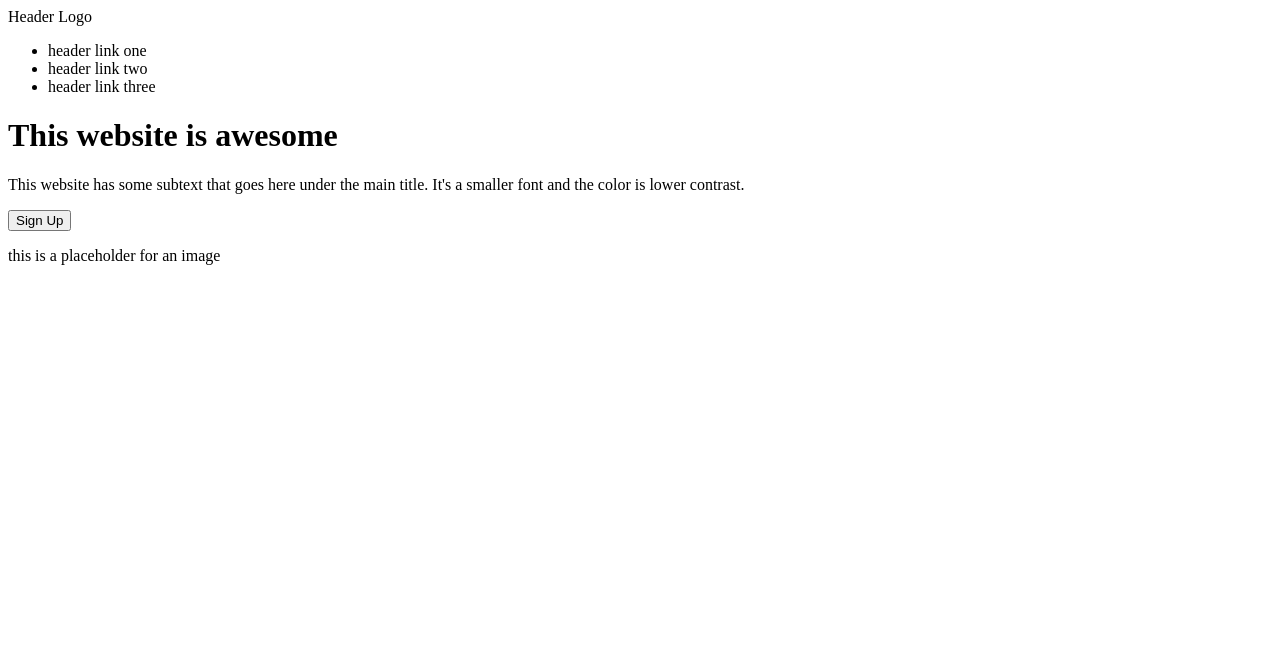
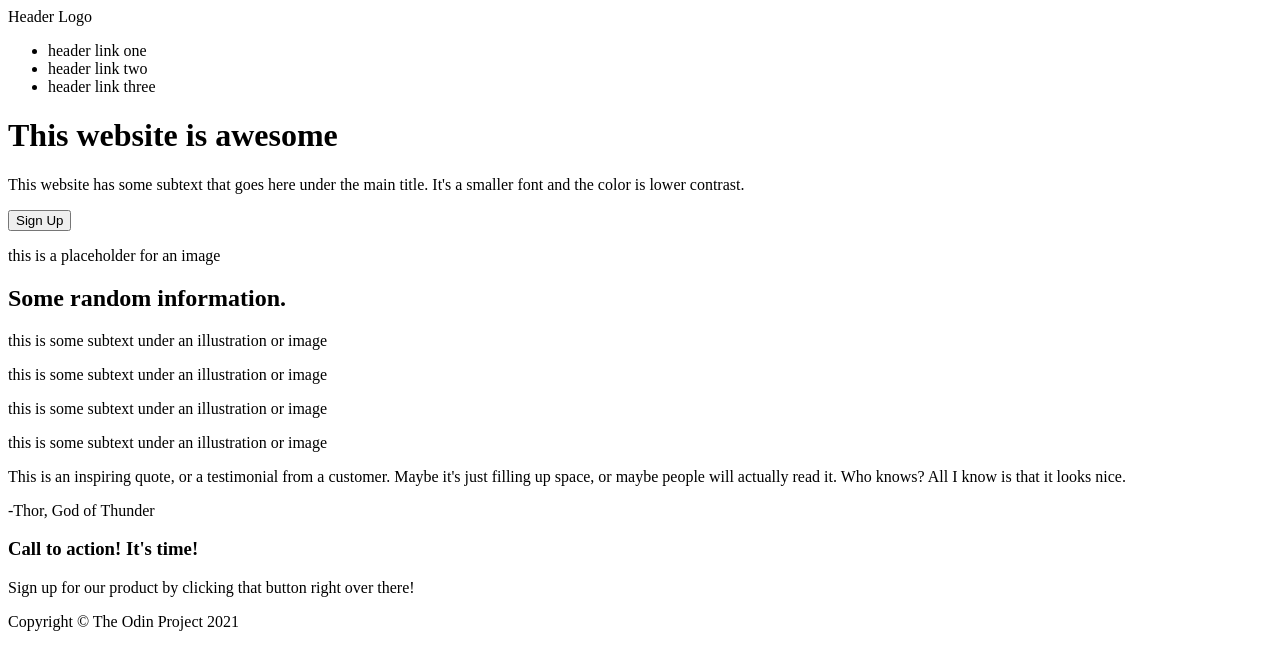
Before and after one commit to jakrogol/odin-foundations-landing-page, a plain HTML site: page index.html in a window 1280 px wide. Drawn offline with Linux system fonts and the light colour scheme.

Commit message:
Add rest of initial HTML content.

```diff
--- a/index.html
+++ b/index.html
@@ -32,11 +32,47 @@
   </div>
 
   <div class="content">
-    <div class="random-info"></div>
-    <div class="testimonials"></div>
-    <div class="call-to-action"></div>
+    <div class="random-info">
+      <h2 class="random-header">Some random information.</h2>
+      <div class="tidbit-container">
+        <div class="tidbit">
+          <div class="tidbit-image"></div>
+          <p class="tidbit-text">this is some subtext under an illustration or image</p>
+        </div>
+        <div class="tidbit">
+          <div class="tidbit-image"></div>
+          <p class="tidbit-text">this is some subtext under an illustration or image</p>
+        </div>
+        <div class="tidbit">
+          <div class="tidbit-image"></div>
+          <p class="tidbit-text">this is some subtext under an illustration or image</p>
+        </div>
+        <div class="tidbit">
+          <div class="tidbit-image"></div>
+          <p class="tidbit-text">this is some subtext under an illustration or image</p>
+        </div>
+      </div>
+    </div>
+    <div class="testimonial-container">
+      <div class="testimonial">
+        <p class="testimonial-text">
+          This is an inspiring quote, or a testimonial from a customer.
+          Maybe it's just filling up space, or maybe people will actually read it.
+          Who knows? All I know is that it looks nice.
+        </p>
+        <div class="testimonial-author">
+          -Thor, God of Thunder
+        </div>
+      </div>
+    </div>
+    <div class="call-to-action">
+      <div class="cta-text">
+        <h3 class="cta-heading">Call to action! It's time!</h3>
+        <p>Sign up for our product by clicking that button right over there!</p>
+      </div>
+    </div>
   </div>
 
-  <div class="footer"></div>
+  <div class="footer">Copyright &copy; The Odin Project 2021</div>
 </body>
 </html>
```
